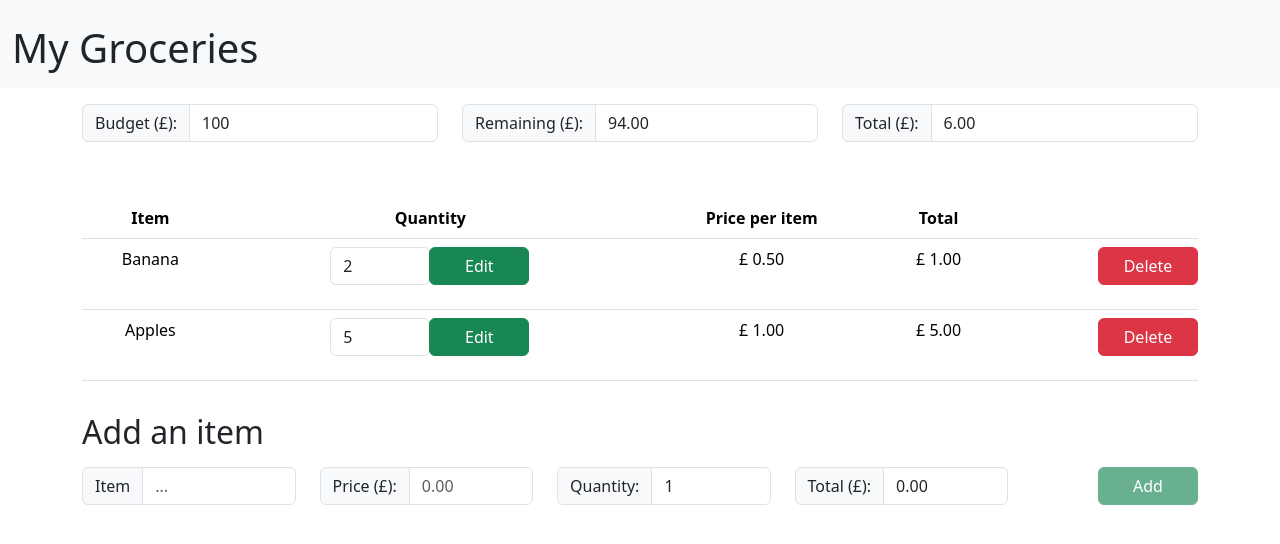
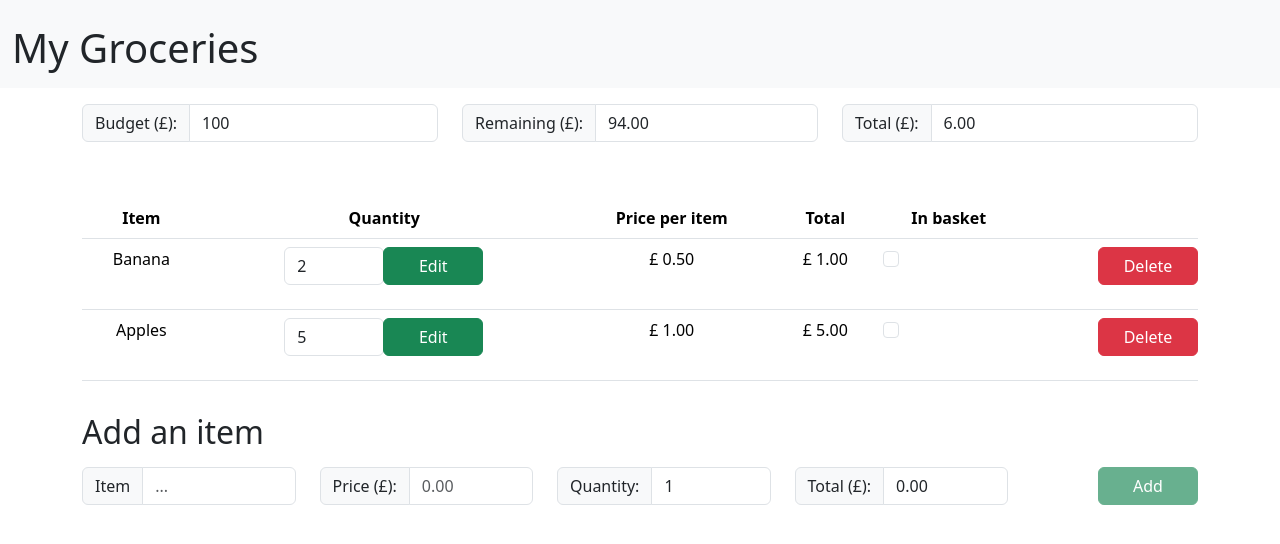
Before and after one commit to RSayer532/ShoppingList, a React (Create React App) app in the folder client/: page / in a window 1280 px wide. Shown: the top 544 px of the page. Built offline with nearby package versions, Linux system fonts and the light colour scheme.

Commit message:
Implemented checking off functionality

```diff
--- a/client/src/components/Item.tsx
+++ b/client/src/components/Item.tsx
@@ -11,7 +11,7 @@ import {
 } from "../states/itemSlice";
 
 /** Common functions/types */
-import { displayPopup } from "./common";
+import { displayPopup, toggleState } from "./common";
 import { ItemInt } from "../common";
 
 /** Imported Components */
@@ -42,6 +42,7 @@ const Item = ({ item }: ItemProps) => {
     const [quantityError, setQuantityError] = useState<boolean>(false);
     const [total, setTotal] = useState(item.quantity * item.price);
     const [errorMessage, setErrorMessage] = useState("");
+    const [itemChecked, setItemChecked] = useState(false);
 
     /**
      * Function for calculating the maximum number of an item, given the total spent on the other items in the list
@@ -108,10 +109,21 @@ const Item = ({ item }: ItemProps) => {
         setEdit(stillEditing);
     };
 
+    // Event handler to determine checked state and cross item off of list
+    const handleCheck = (event: React.ChangeEvent<HTMLInputElement>) => {
+        let checked = event.target.checked;
+        toggleState(!checked, setItemChecked);
+    };
+
     return (
         <tr className="py-3">
             {/* Item name */}
-            <td>{item.name}</td>
+            <td
+                className={`${itemChecked ? "text-decoration-line-through" : ""}`}
+                style={{ float: "none" }}
+            >
+                {item.name}
+            </td>
 
             {/* Quantity input */}
             <td>
@@ -148,6 +160,17 @@ const Item = ({ item }: ItemProps) => {
             <td>
                 {`\u00A3`} {total.toFixed(2)}
             </td>
+
+            <td>
+                <div className="form-check">
+                    <input
+                        className="form-check-input"
+                        type="checkbox"
+                        value=""
+                        onChange={handleCheck}
+                    />
+                </div>
+            </td>
             {/* Delete button */}
             <td style={{ paddingRight: "0px" }}>
                 <RemoveItem item={item} editing={edit} />
--- a/client/src/components/ItemList.tsx
+++ b/client/src/components/ItemList.tsx
@@ -18,6 +18,7 @@ const ItemList = () => {
                     <th scope="col">Quantity</th>
                     <th scope="col">Price per item</th>
                     <th scope="col">Total</th>
+                    <th scope="col">In basket</th>
                     <th scope="col"></th>
                 </tr>
             </thead>
```
Also changed, not shown: 1 other file (tests, documents, lock files or other folders).
